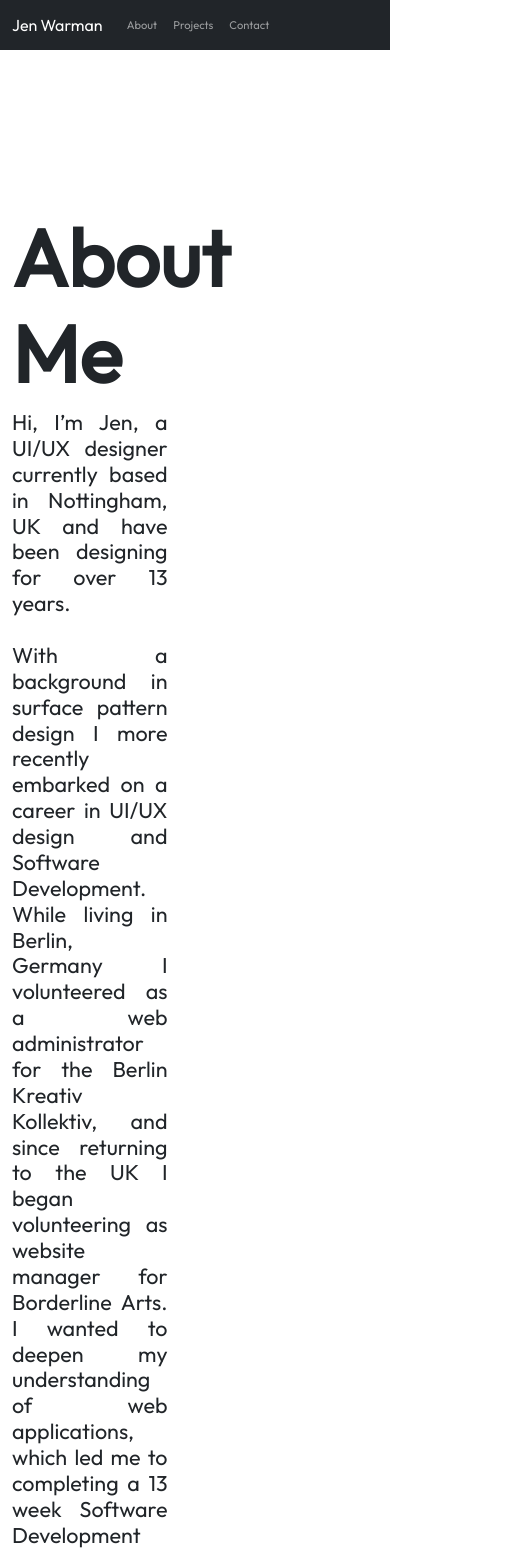
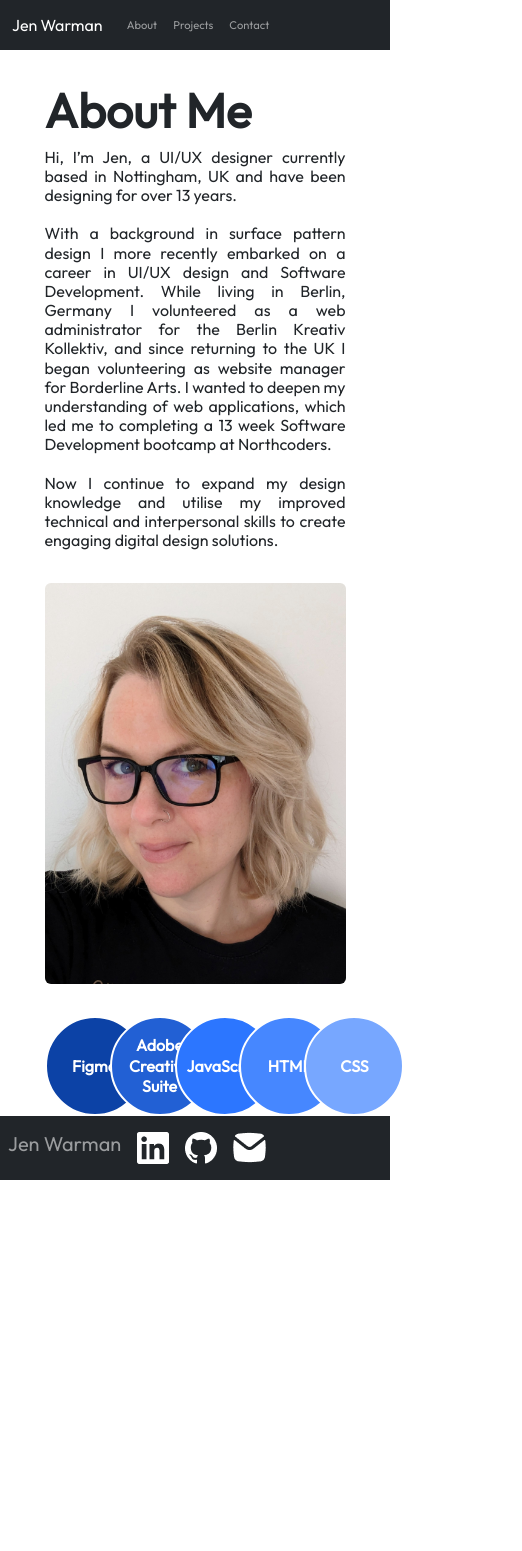
Before and after one commit to JenWarman/portfolio, a React (Vite) app: page /about in a window 390 px wide. Shown: the top 1551 px of the page, 522 px wide, since content can reach past the window. After the commit the page ends 1180 px from the top, so only its background shows below. Built offline with nearby package versions, Linux system fonts and the light colour scheme.

Commit message:
media queries for About page

```diff
--- a/src/components/About.jsx
+++ b/src/components/About.jsx
@@ -6,8 +6,8 @@ import Row from "react-bootstrap/Row";
 function About() {
   return (
     <Container className="about-section">
-      <Row>
-        <Col xs={7} md={5}>
+      <Row className="about-row">
+        <Col xs={10} md={5}>
           <h1 className="about-title">About Me</h1>
           <h4 className="about-text">
             Hi, I’m Jen, a UI/UX designer currently based in Nottingham, UK and
@@ -25,7 +25,7 @@ function About() {
             digital design solutions.
           </h4>
         </Col>
-        <Col xs={11} md={7}>
+        <Col xs={10} md={7}>
           <Image src="../profile.jpg" rounded fluid />
         </Col>
       </Row>
--- a/src/components/Skills.jsx
+++ b/src/components/Skills.jsx
@@ -7,20 +7,20 @@ function Skills() {
 
   return (
     <Container className='skills'>
-      <Row className='justify-content-center'>
-        <Col xs={4} md={2}>
+      <Row className='skills-row'>
+        <Col xs={2} md={2}>
         <div className='skills-circle' id='figma'>Figma</div>
         </Col>
-        <Col xs={4} md={2}>
+        <Col xs={2} md={2}>
           <div className='skills-circle' id='adobe'>Adobe Creative Suite</div>
         </Col>
-        <Col xs={4} md={2}>
+        <Col xs={2} md={2}>
           <div className='skills-circle' id='javascript'>JavaScript</div>
         </Col>
-        <Col xs={4} md={2} >
+        <Col xs={2} md={2} >
           <div className='skills-circle' id='html'>HTML</div>
         </Col>
-        <Col xs={4} md={2}>
+        <Col xs={2} md={2}>
           <div className='skills-circle' id='css'>CSS</div>
         </Col>
       </Row>
--- a/src/index.css
+++ b/src/index.css
@@ -88,6 +88,10 @@
   margin-bottom: 20rem;
   justify-content: center;
   font-weight: 600 ;
+}
+
+.skills-row {
+  justify-content: center;
 }
 
 .skills-circle {
@@ -240,5 +244,35 @@
     position:absolute;
     width: 100vw;
     z-index: 1;
+    /* display: none; */
+  }
+  .about-section {
+    max-width: 100vw;
+    margin: 2rem;
+  }
+  .about-row {
+    justify-content: center;
+  }
+  .about-title {
+    font-size: 3rem;
+  }
+  .about-text {
+    margin: 0 auto;
+    font-size: 1rem;
+    margin-bottom: 2rem;
+  }
+  .skills {
+    margin: 0 auto;
+  }
+  .skills-row {
+    justify-content: center;
+  }
+
+  .skills-circle {
+    border: solid #ffff 2px;
+    width: 100px;
+    height: 100px;
+    font-size: 1rem;
+    text-align: center;
   }
 }
```
